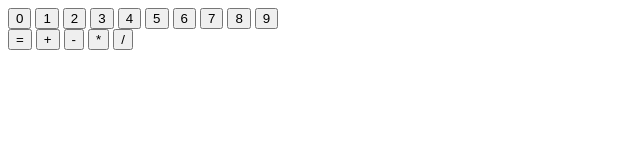
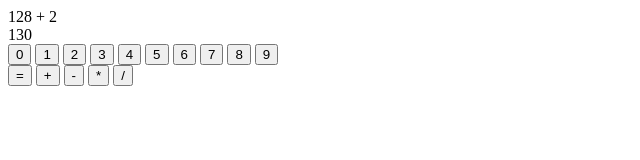
Before and after one commit to Pavlovic-Stefan/odin-calculator, a plain HTML site: page index.html in a window 1280 px wide. Shown: the whole page, without its empty margins (0-640 px from the left). Drawn offline with Linux system fonts and the light colour scheme.

Commit message:
Add dummy text into calculator display

```diff
--- a/index.html
+++ b/index.html
@@ -10,7 +10,10 @@
 </head>
 <body>
     <div>
-        <div class="screen"></div>
+        <div class="screen">
+            <div class="past">128 + 2</div>
+            <div class="result">130</div>
+        </div>
         <div class="buttons">
             <div class="numbers">
                 <button class="zero">0</button>
```
